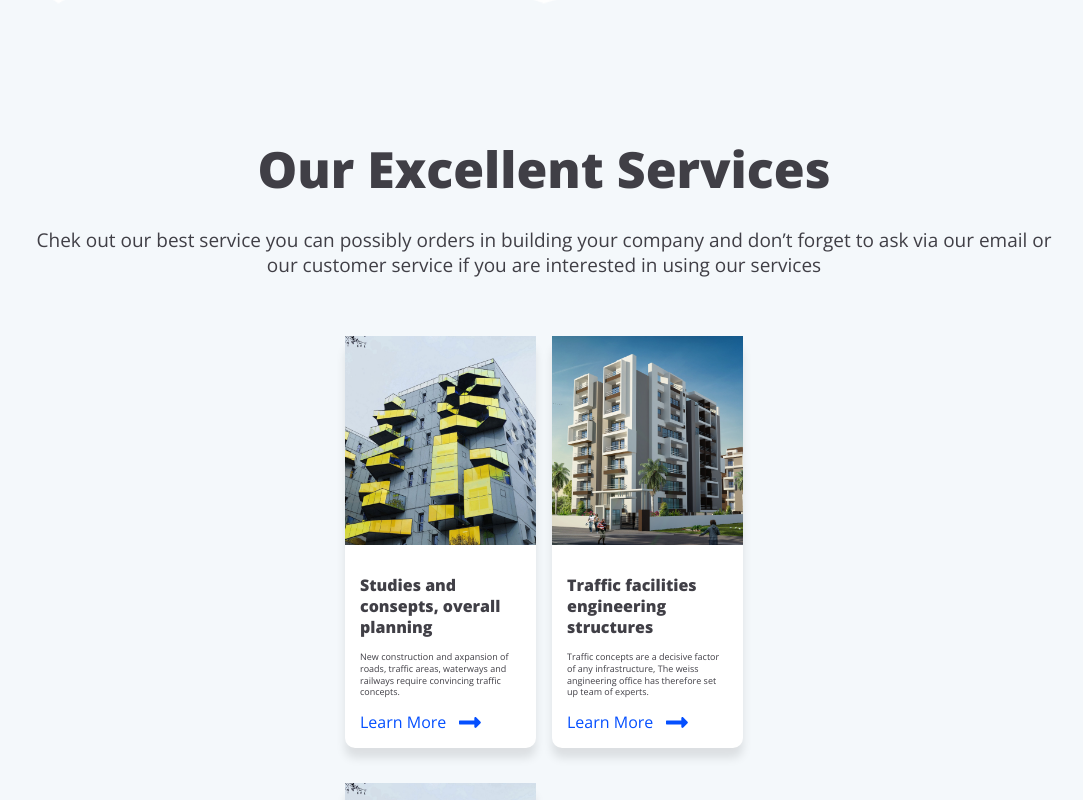
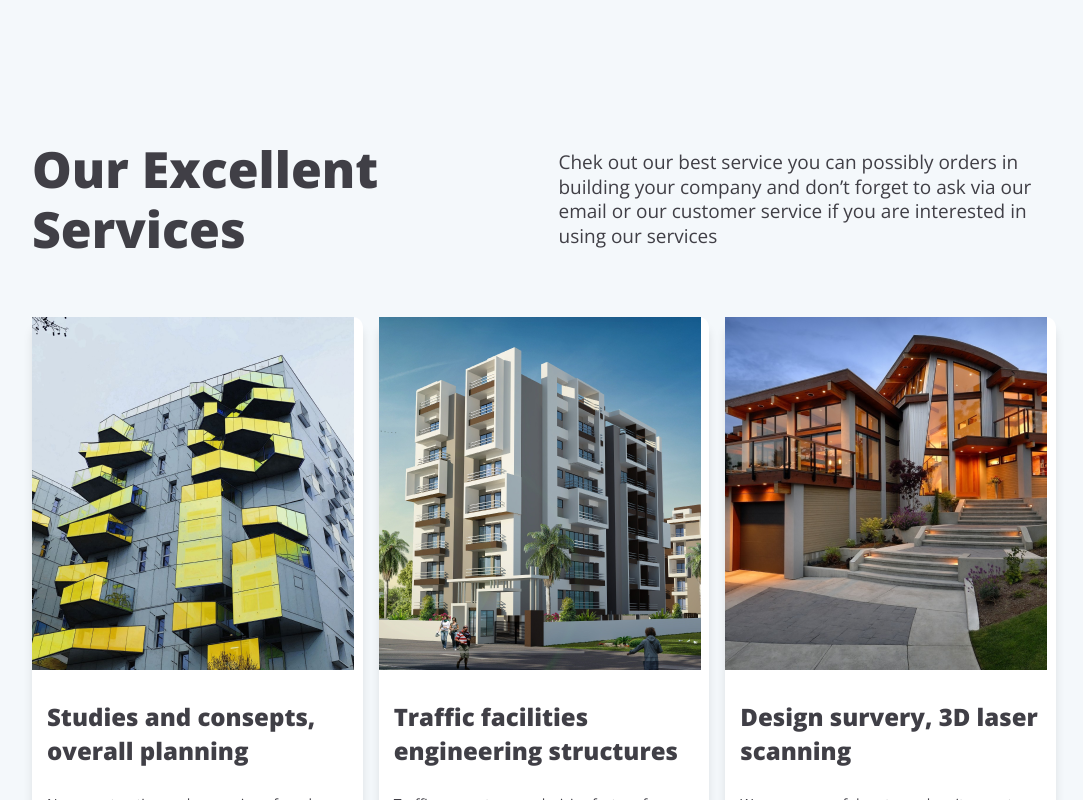
Before and after one commit to nbn2000/home-real-estate, a React (Vite) app: page / in a window 1280 px wide. Shown: the part 1260-2060 px from the top of the page, without its empty margins (96-1179 px from the left). Built offline with nearby package versions, Linux system fonts and the light colour scheme.

Commit message:
services is done

```diff
--- a/src/components/card/index.jsx
+++ b/src/components/card/index.jsx
@@ -1,6 +1,6 @@
 const index = ({ children }) => {
   return (
-    <div className="grid grid-cols-2 self-center content-center justify-center items-center gap-x-[16px] gap-y-[35px]">
+    <div className="grid grid-cols-2 justify-items-center w-full gap-x-[16px] gap-y-[35px] md:grid-cols-3">
       {children}
     </div>
   );
--- a/src/sections/Services.jsx
+++ b/src/sections/Services.jsx
@@ -1,17 +1,17 @@
 import Card from "../components/card";
 import Service1 from "/service-1.png";
 import Service2 from "/service-2.png";
-import Service3 from "/service-1.png";
+import Service3 from "/service-3.png";
 import { RightArrow } from "src/svg";
 const Services = () => {
   return (
     <div className="bg-[url('/bg.png')] bg-no-repeat  bg-[length:100%_100%]">
       <div className="w-full !pt-60 flex flex-col justify-center items-center gap-[58px] container-x-axis container-y-axis">
-        <div className="flex flex-col justify-center items-center gap-[29px]">
-          <span className="typography-xxl3-heading text-textColor text-center">
+        <div className="flex flex-col justify-center items-center gap-[29px] md:flex-row md:justify-between">
+          <span className="typography-xxl3-heading text-textColor text-center md:text-start md:w-1/2">
             Our Excellent Services
           </span>
-          <span className="typography-lg1 text-textColor text-center">
+          <span className="typography-lg1 text-textColor text-center md:text-start md:w-1/2">
             Chek out our best service you can possibly orders in building your
             company and don’t forget to ask via our email or our customer
             service if you are interested in using our services
@@ -21,14 +21,16 @@ const Services = () => {
           {array.map((i, idx) => (
             <div
               key={idx}
-              className="flex flex-col justify-start items-start gap-[15px] max-w-[191px] shadow-[0px_10px_10px_0px_rgba(0,0,0,0.1)] bg-white rounded-[10px]"
+              className="flex flex-col justify-start items-start gap-[15px] max-w-[191px] md:max-w-[294px] xl:max-w-[342px] shadow-[0px_10px_10px_0px_rgba(0,0,0,0.1)] bg-white rounded-[10px]"
             >
               <img src={i.img} alt={`${i.name}`} />
-              <div className="w-full flex flex-col justify-start items-start gap-[14px] p-[15px]">
-                <span className="typography-md-bold text-textColor">
+              <div className="w-full flex flex-col justify-between min-h-[181px] md:min-h-[227px] items-start gap-[14px] p-[15px]">
+                <span className="typography-md-bold text-textColor md:text-[24px] md:leading-[34px]">
                   {i.name}
                 </span>
-                <p className="typography-xs text-textColor">{i.body}</p>
+                <p className="typography-xs text-textColor md:text-[14px] md:leading-[18.2px]">
+                  {i.body}
+                </p>
                 <a
                   href="#"
                   className="flex flex-row justify-start items-center gap-[13px] text-primary typography-md"
```
